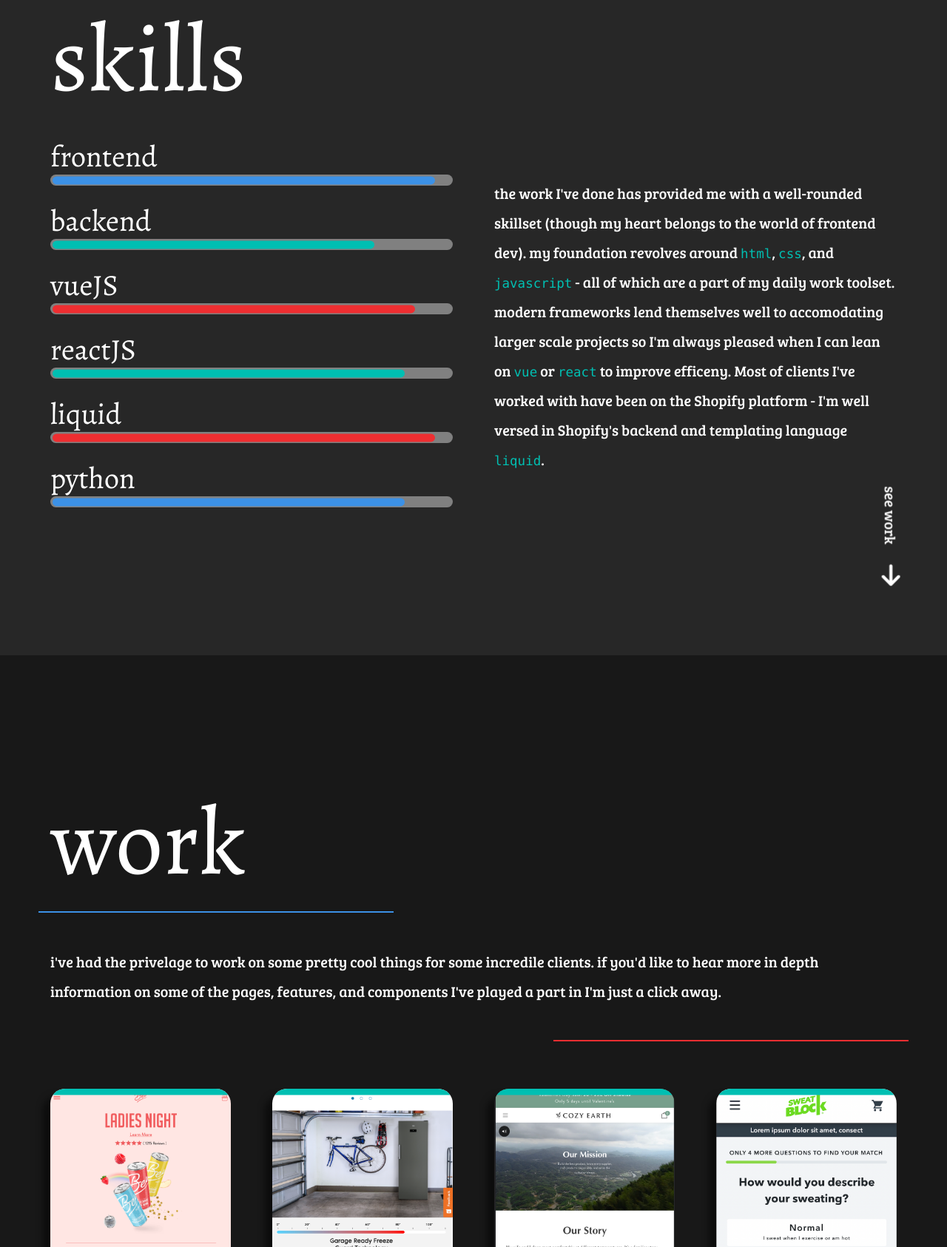
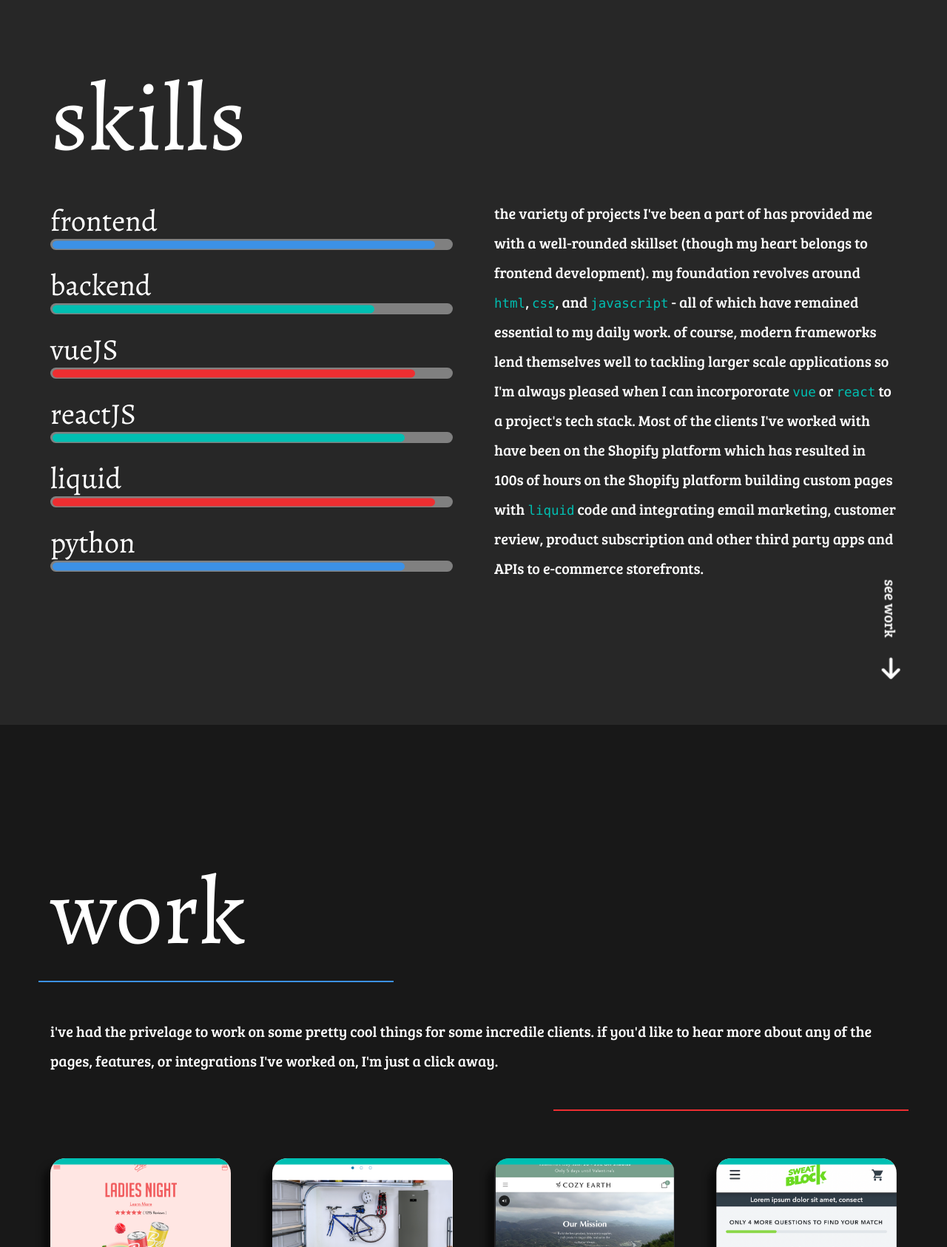
Before and after one commit to hkennedyvi/2022-portfolio, a website: page public/index.html in a window 1280 px wide. Shown: the part 1936-3622 px from the top of the page at 74% size. Drawn offline with nearby package versions, Linux system fonts and the light colour scheme.

Commit message:
copy edits

```diff
--- a/public/assets/style.scss
+++ b/public/assets/style.scss
@@ -696,7 +696,7 @@ img {
 
 #see-more-wrapper {
     position: absolute;
-    bottom: 0;
+    bottom: -2rem;
     right: -2rem;
     transform: rotate(90deg);
     display: flex;
--- a/public/index.html
+++ b/public/index.html
@@ -124,8 +124,9 @@
                                 <h1 class="me-auto mb-3 mb-md-0 animate fadeDown">Howard</h1>
                                 <h4 class="mb-3 animate fadeUp" data-delay="500ms">I build things for the web.</h4>
                                 <p class="mb-3 animate fadeDown">
-                                    i'm a fullstack developer specializing in creating exceptional human-centered
-                                    e-commerce experiences.
+                                    I'm an Austin, TX based fullstack developer. I enjoy taking complex problems and
+                                    turning them into simple and beautiful web solutions. I also love the logic and
+                                    structure of coding and always strive to write elegant and efficient code.
                                 </p>
                                 <a href="#contact-section" class="btn colored animate fadeDown">
                                     <span>hire me</span>
@@ -204,13 +205,17 @@
                     <div class="col-12 col-md-6">
                         <div class="content">
                             <p class="p-4 p-md-0 animate fadeUp">
-                                the work I've done has provided me with a well-rounded skillset (though my heart belongs
-                                to the world of frontend dev). my foundation revolves around <code>html</code>,
-                                <code>css</code>, and <code>javascript</code> - all of which are a part of my daily work
-                                toolset. modern frameworks lend themselves well to accomodating larger scale projects so
-                                I'm always pleased when I can lean on <code>vue</code> or <code>react</code> to improve
-                                efficeny. Most of clients I've worked with have been on the Shopify platform - I'm well
-                                versed in Shopify's backend and templating language <code>liquid</code>.
+                                the variety of projects I've been a part of has provided me with a well-rounded skillset
+                                (though my heart belongs to frontend development). my foundation revolves around
+                                <code>html</code>, <code>css</code>, and <code>javascript</code> - all of which have
+                                remained essential to
+                                my daily work. of course, modern frameworks lend themselves well to tackling larger
+                                scale applications so
+                                I'm always pleased when I can incorpororate <code>vue</code> or <code>react</code> to
+                                a project's tech stack. Most of the clients I've worked with have been on the Shopify
+                                platform which has resulted in 100s of hours on the Shopify platform building custom
+                                pages with <code>liquid</code> code and integrating email marketing, customer review,
+                                product subscription and other third party apps and APIs to e-commerce storefronts.
                             </p>
                         </div>
                     </div>
@@ -242,8 +247,7 @@
                         <div class="content">
                             <p class="main animate fadeUp">
                                 i've had the privelage to work on some pretty cool things for some incredile clients. if
-                                you'd like to hear more in depth information on some of the pages, features, and
-                                components I've played a part in I'm just a
+                                you'd like to hear more about any of the pages, features, or integrations I've worked on, I'm just a
                                 <a class="link" href="#contact-section">click away.</a>
                             </p>
                         </div>
```
Also changed, not shown: public/assets/style.css. Lines whose indentation alone changed are shown as unchanged.
